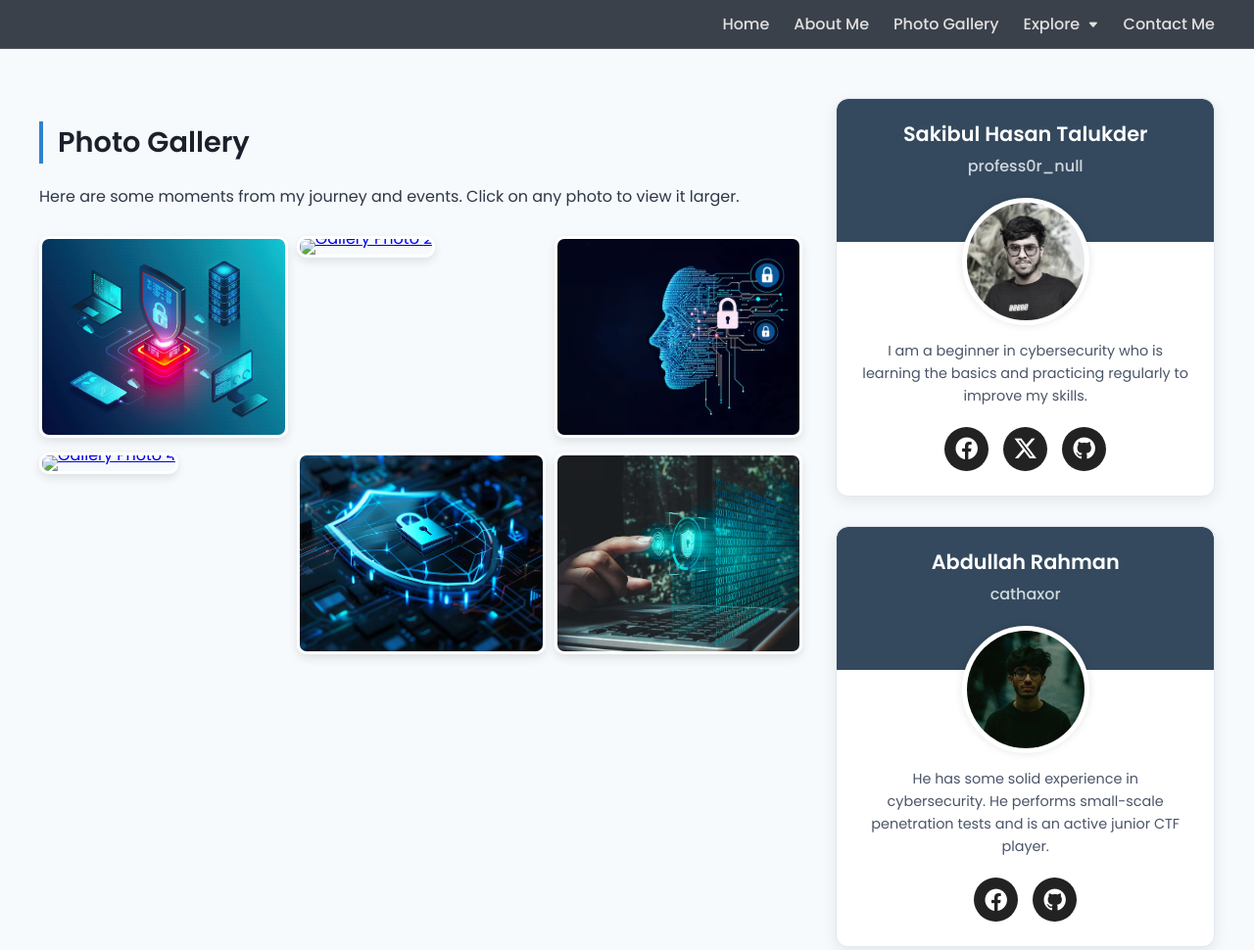
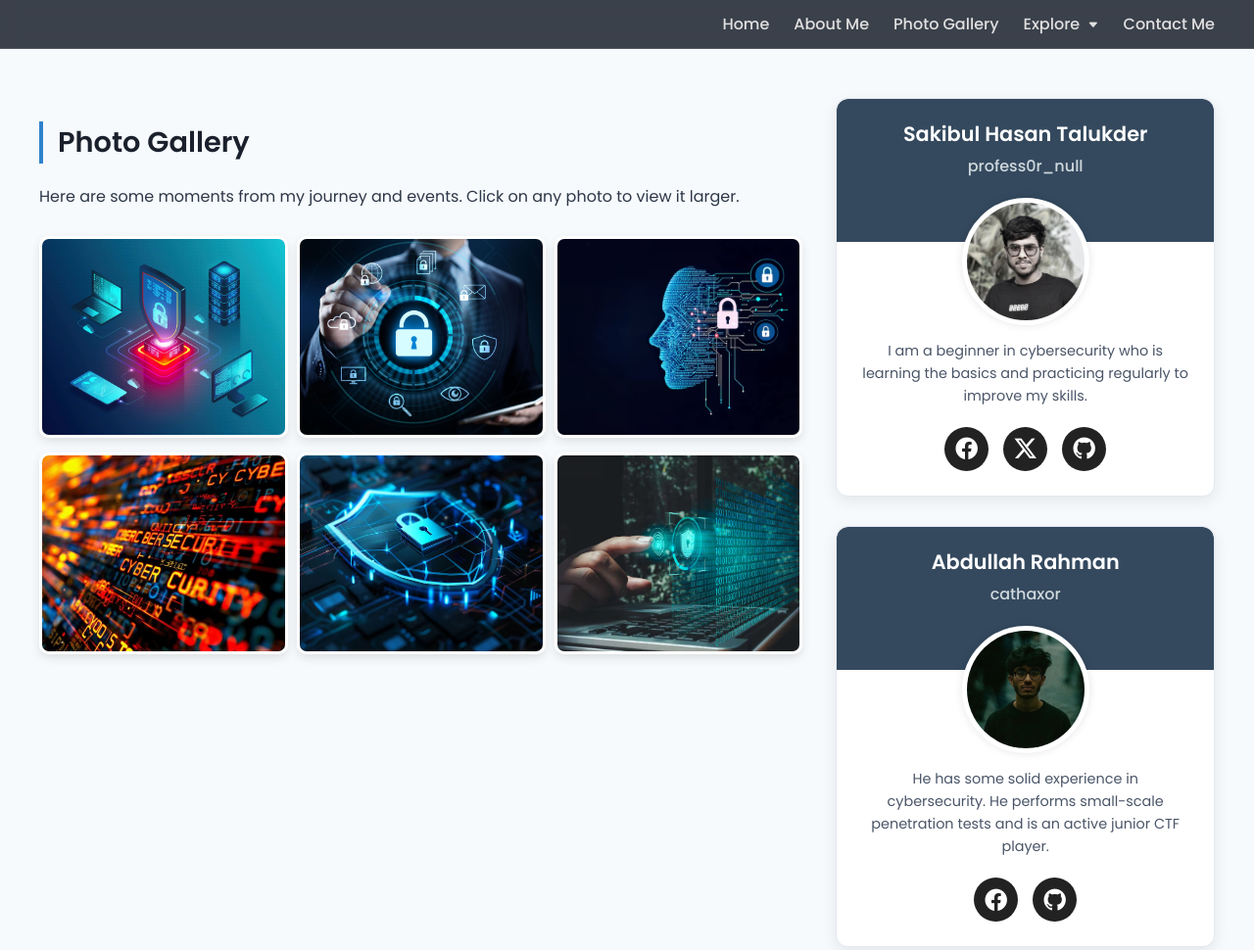
Before and after one commit to profess0r-null/project7, a plain HTML site: page gallery.html in a window 1280 px wide. Shown: the top 970 px of the page at 98% size. Drawn offline with nearby package versions, Linux system fonts and the light colour scheme.

Commit message:
Update gallery.html

```diff
--- a/gallery.html
+++ b/gallery.html
@@ -43,13 +43,13 @@
                         <img src="image/photo1.jpg" alt="Gallery Photo 1" class="gallery-item">
                     </a>
                     <a href="#img2" class="gallery-item-link">
-                        <img src="image/photo2.jpg" alt="Gallery Photo 2" class="gallery-item">
+                        <img src="image/photo2.jpeg" alt="Gallery Photo 2" class="gallery-item">
                     </a>
                     <a href="#img3" class="gallery-item-link">
                         <img src="image/photo3.jpg" alt="Gallery Photo 3" class="gallery-item">
                     </a>
                     <a href="#img4" class="gallery-item-link">
-                        <img src="image/photo4.jpg" alt="Gallery Photo 4" class="gallery-item">
+                        <img src="image/photo4.jpeg" alt="Gallery Photo 4" class="gallery-item">
                     </a>
                     <a href="#img5" class="gallery-item-link">
                         <img src="image/photo5.jpg" alt="Gallery Photo 5" class="gallery-item">
@@ -67,7 +67,7 @@
                 </div>
                 <div class="lightbox" id="img2">
                     <a href="#_" class="lightbox-close">&times;</a>
-                    <img src="image/photo2.jpg" alt="Gallery Photo 2 Full">
+                    <img src="image/photo2.jpeg" alt="Gallery Photo 2 Full">
                     <a href="#img1" class="lightbox-prev">&lsaquo;</a>
                     <a href="#img3" class="lightbox-next">&rsaquo;</a>
                 </div>
@@ -79,7 +79,7 @@
                 </div>
                 <div class="lightbox" id="img4">
                     <a href="#_" class="lightbox-close">&times;</a>
-                    <img src="image/photo4.jpg" alt="Gallery Photo 4 Full">
+                    <img src="image/photo4.jpeg" alt="Gallery Photo 4 Full">
                     <a href="#img3" class="lightbox-prev">&lsaquo;</a>
                     <a href="#img5" class="lightbox-next">&rsaquo;</a>
                 </div>
```
